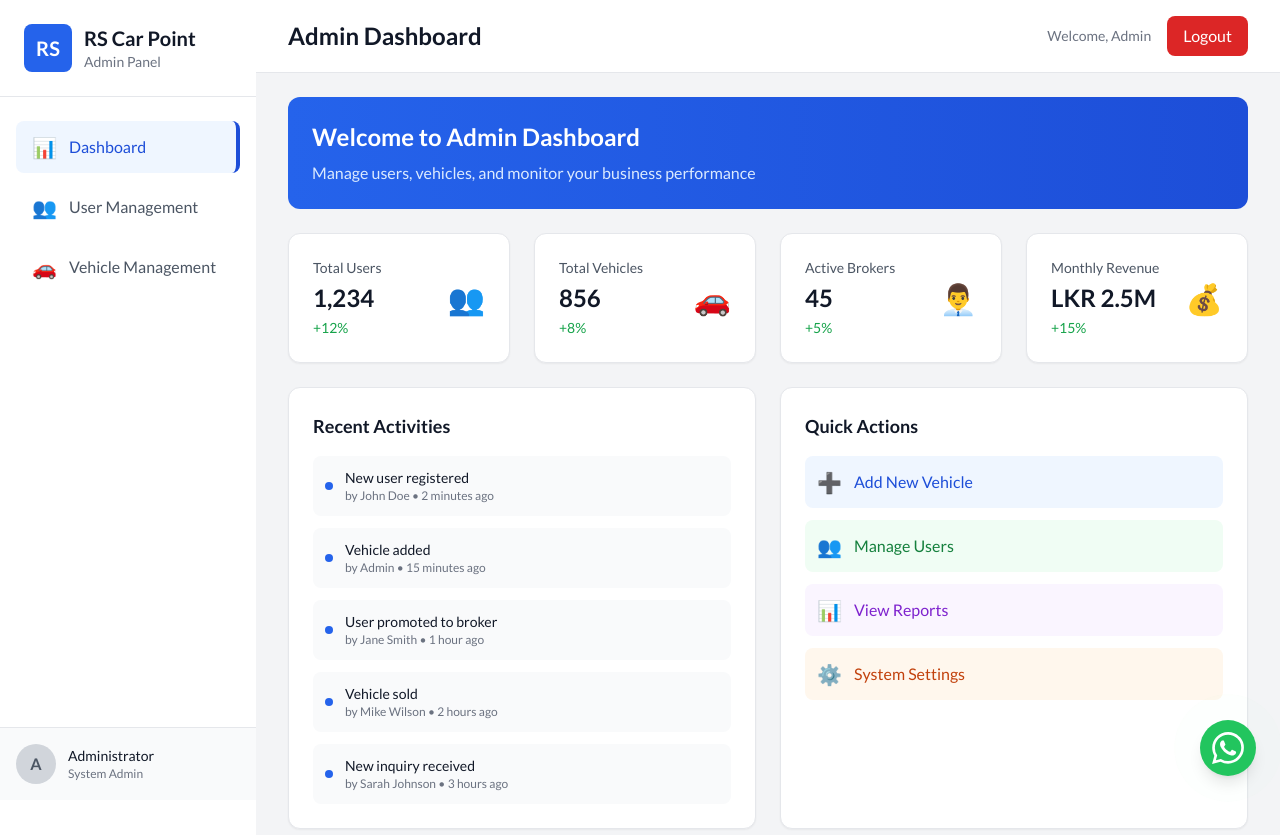
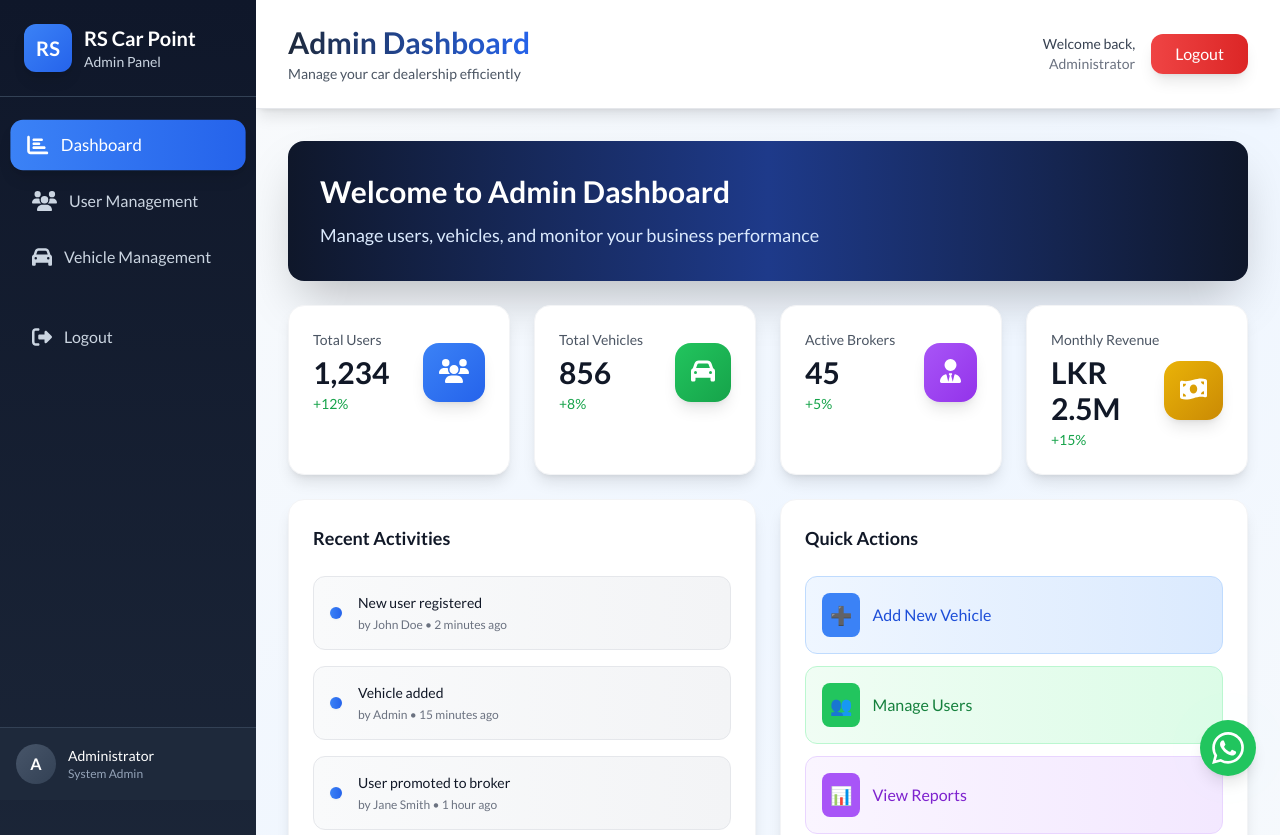
Before and after one commit to Malindup2/RS-CarPoint, a React (Create React App) app in the folder frontend/: page /admin in a window 1280 px wide. Shown: the top 835 px of the page. Built offline with nearby package versions, Linux system fonts and the light colour scheme.

Commit message:
feat: inverntory crud operation completed

```diff
--- a/frontend/package.json
+++ b/frontend/package.json
@@ -3,6 +3,9 @@
   "version": "0.1.0",
   "private": true,
   "dependencies": {
+    "@fortawesome/fontawesome-svg-core": "^6.7.2",
+    "@fortawesome/free-solid-svg-icons": "^6.7.2",
+    "@fortawesome/react-fontawesome": "^0.2.2",
     "@types/react-router-dom": "^5.3.3",
     "cra-template-pwa-typescript": "2.0.0",
     "framer-motion": "^12.18.1",
--- a/frontend/src/components/admin/AdminSidebar.tsx
+++ b/frontend/src/components/admin/AdminSidebar.tsx
@@ -1,28 +1,33 @@
 import React from 'react';
+import { FontAwesomeIcon } from '@fortawesome/react-fontawesome';
+import {
+  faChartBar,
+  faUsers,
+  faCar,
+  faSignOutAlt
+} from '@fortawesome/free-solid-svg-icons';
 
 interface AdminSidebarProps {
   activeTab: string;
   setActiveTab: (tab: string) => void;
 }
 
-const AdminSidebar: React.FC<AdminSidebarProps> = ({ activeTab, setActiveTab }) => {
-  const menuItems = [
-    { id: 'overview', label: 'Dashboard', icon: '📊' },
-    { id: 'users', label: 'User Management', icon: '👥' },
-    { id: 'vehicles', label: 'Vehicle Management', icon: '🚗' },
+const AdminSidebar: React.FC<AdminSidebarProps> = ({ activeTab, setActiveTab }) => {  const menuItems = [
+    { id: 'overview', label: 'Dashboard', icon: faChartBar },
+    { id: 'users', label: 'User Management', icon: faUsers },
+    { id: 'vehicles', label: 'Vehicle Management', icon: faCar },
   ];
 
-  return (
-    <div className="bg-white w-64 min-h-screen shadow-lg">
+  return (    <div className="bg-gradient-to-b from-slate-900 to-slate-800 w-64 min-h-screen shadow-2xl">
       {/* Logo Section */}
-      <div className="p-6 border-b border-gray-200">
+      <div className="p-6 border-b border-slate-700">
         <div className="flex items-center space-x-3">
-          <div className="w-12 h-12 bg-blue-600 rounded-lg flex items-center justify-center">
+          <div className="w-12 h-12 bg-gradient-to-br from-blue-500 to-blue-600 rounded-xl flex items-center justify-center shadow-lg">
             <span className="text-white font-bold text-xl">RS</span>
           </div>
           <div>
-            <h2 className="text-xl font-bold text-gray-900">RS Car Point</h2>
-            <p className="text-sm text-gray-500">Admin Panel</p>
+            <h2 className="text-xl font-bold text-white">RS Car Point</h2>
+            <p className="text-sm text-slate-300">Admin Panel</p>
           </div>
         </div>
       </div>
@@ -34,13 +39,12 @@ const AdminSidebar: React.FC<AdminSidebarProps> = ({ activeTab, setActiveTab })
             <li key={item.id}>
               <button
                 onClick={() => setActiveTab(item.id)}
-                className={`w-full flex items-center space-x-3 px-4 py-3 rounded-lg transition-all duration-200 ${
+                className={`w-full flex items-center space-x-3 px-4 py-3 rounded-xl transition-all duration-200 ${
                   activeTab === item.id
-                    ? 'bg-blue-50 text-blue-700 border-r-4 border-blue-700'
-                    : 'text-gray-600 hover:bg-gray-50 hover:text-gray-900'
+                    ? 'bg-gradient-to-r from-blue-500 to-blue-600 text-white shadow-lg transform scale-105'
+                    : 'text-slate-300 hover:bg-slate-700 hover:text-white hover:transform hover:scale-105'
                 }`}
-              >
-                <span className="text-xl">{item.icon}</span>
+              >                <FontAwesomeIcon icon={item.icon} className="text-xl" />
                 <span className="font-medium">{item.label}</span>
               </button>
             </li>
@@ -48,15 +52,22 @@ const AdminSidebar: React.FC<AdminSidebarProps> = ({ activeTab, setActiveTab })
         </ul>
       </nav>
 
+      {/* Logout Button */}
+      <div className="px-4 mt-8">        <button className="w-full flex items-center space-x-3 px-4 py-3 rounded-xl text-slate-300 hover:bg-red-600 hover:text-white transition-all duration-200">
+          <FontAwesomeIcon icon={faSignOutAlt} className="text-xl" />
+          <span className="font-medium">Logout</span>
+        </button>
+      </div>
+
       {/* Admin Info */}
-      <div className="absolute bottom-0 w-64 p-4 border-t border-gray-200 bg-gray-50">
+      <div className="absolute bottom-0 w-64 p-4 border-t border-slate-700 bg-slate-800">
         <div className="flex items-center space-x-3">
-          <div className="w-10 h-10 bg-gray-300 rounded-full flex items-center justify-center">
-            <span className="text-gray-600 font-bold">A</span>
+          <div className="w-10 h-10 bg-gradient-to-br from-slate-600 to-slate-700 rounded-full flex items-center justify-center">
+            <span className="text-white font-bold">A</span>
           </div>
           <div>
-            <p className="text-sm font-medium text-gray-900">Administrator</p>
-            <p className="text-xs text-gray-500">System Admin</p>
+            <p className="text-sm font-medium text-white">Administrator</p>
+            <p className="text-xs text-slate-400">System Admin</p>
           </div>
         </div>
       </div>
--- a/frontend/src/components/admin/DashboardOverview.tsx
+++ b/frontend/src/components/admin/DashboardOverview.tsx
@@ -1,11 +1,18 @@
 import React from 'react';
+import { FontAwesomeIcon } from '@fortawesome/react-fontawesome';
+import {
+  faUsers,
+  faCar,
+  faUserTie,
+  faMoneyBillWave
+} from '@fortawesome/free-solid-svg-icons';
 
 const DashboardOverview: React.FC = () => {
   const stats = [
-    { label: 'Total Users', value: '1,234', change: '+12%', icon: '👥' },
-    { label: 'Total Vehicles', value: '856', change: '+8%', icon: '🚗' },
-    { label: 'Active Brokers', value: '45', change: '+5%', icon: '👨‍💼' },
-    { label: 'Monthly Revenue', value: 'LKR 2.5M', change: '+15%', icon: '💰' },
+    { label: 'Total Users', value: '1,234', change: '+12%', icon: faUsers, color: 'from-blue-500 to-blue-600' },
+    { label: 'Total Vehicles', value: '856', change: '+8%', icon: faCar, color: 'from-green-500 to-green-600' },
+    { label: 'Active Brokers', value: '45', change: '+5%', icon: faUserTie, color: 'from-purple-500 to-purple-600' },
+    { label: 'Monthly Revenue', value: 'LKR 2.5M', change: '+15%', icon: faMoneyBillWave, color: 'from-yellow-500 to-yellow-600' },
   ];
 
   const recentActivities = [
@@ -17,65 +24,64 @@ const DashboardOverview: React.FC = () => {
   ];
 
   return (
-    <div className="space-y-6">
-      {/* Welcome Section */}
-      <div className="bg-gradient-to-r from-blue-600 to-blue-700 rounded-xl p-6 text-white">
-        <h2 className="text-2xl font-bold mb-2">Welcome to Admin Dashboard</h2>
-        <p className="text-blue-100">Manage users, vehicles, and monitor your business performance</p>
-      </div>
-
-      {/* Stats Grid */}
+    <div className="space-y-6">      {/* Welcome Section */}
+      <div className="bg-gradient-to-r from-slate-900 via-blue-900 to-slate-900 rounded-2xl p-8 text-white shadow-2xl">
+        <h2 className="text-3xl font-bold mb-3">Welcome to Admin Dashboard</h2>
+        <p className="text-blue-100 text-lg">Manage users, vehicles, and monitor your business performance</p>
+      </div>{/* Stats Grid */}
       <div className="grid grid-cols-1 md:grid-cols-2 lg:grid-cols-4 gap-6">
         {stats.map((stat, index) => (
-          <div key={index} className="bg-white rounded-xl p-6 shadow-sm border border-gray-200">
+          <div key={index} className="bg-white rounded-2xl p-6 shadow-lg border border-gray-100 hover:shadow-xl transition-all duration-300">
             <div className="flex items-center justify-between">
               <div>
                 <p className="text-sm text-gray-600 mb-1">{stat.label}</p>
-                <p className="text-2xl font-bold text-gray-900">{stat.value}</p>
-                <p className="text-sm text-green-600 mt-1">{stat.change}</p>
+                <p className="text-3xl font-bold text-gray-900">{stat.value}</p>
+                <p className="text-sm text-green-600 mt-1 font-medium">{stat.change}</p>
+              </div>              <div className={`p-4 rounded-2xl bg-gradient-to-br ${stat.color} shadow-lg`}>
+                <FontAwesomeIcon icon={stat.icon} className="text-2xl text-white" />
               </div>
-              <div className="text-3xl">{stat.icon}</div>
             </div>
           </div>
         ))}
       </div>
 
       {/* Recent Activities and Quick Actions */}
-      <div className="grid grid-cols-1 lg:grid-cols-2 gap-6">
-        {/* Recent Activities */}
-        <div className="bg-white rounded-xl p-6 shadow-sm border border-gray-200">
-          <h3 className="text-lg font-bold text-gray-900 mb-4">Recent Activities</h3>
-          <div className="space-y-3">
+      <div className="grid grid-cols-1 lg:grid-cols-2 gap-6">        {/* Recent Activities */}
+        <div className="bg-white rounded-2xl p-6 shadow-lg border border-gray-100">
+          <h3 className="text-lg font-bold text-gray-900 mb-6">Recent Activities</h3>
+          <div className="space-y-4">
             {recentActivities.map((activity, index) => (
-              <div key={index} className="flex items-center space-x-3 p-3 bg-gray-50 rounded-lg">
-                <div className="w-2 h-2 bg-blue-600 rounded-full"></div>
+              <div key={index} className="flex items-center space-x-4 p-4 bg-gradient-to-r from-gray-50 to-gray-100 rounded-xl border border-gray-200">
+                <div className="w-3 h-3 bg-gradient-to-r from-blue-500 to-blue-600 rounded-full shadow-sm"></div>
                 <div className="flex-1">
                   <p className="text-sm font-medium text-gray-900">{activity.action}</p>
-                  <p className="text-xs text-gray-500">by {activity.user} • {activity.time}</p>
+                  <p className="text-xs text-gray-500 mt-1">by {activity.user} • {activity.time}</p>
                 </div>
               </div>
             ))}
           </div>
-        </div>
-
-        {/* Quick Actions */}
-        <div className="bg-white rounded-xl p-6 shadow-sm border border-gray-200">
-          <h3 className="text-lg font-bold text-gray-900 mb-4">Quick Actions</h3>
+        </div>{/* Quick Actions */}
+        <div className="bg-white rounded-2xl p-6 shadow-lg border border-gray-100">
+          <h3 className="text-lg font-bold text-gray-900 mb-6">Quick Actions</h3>
           <div className="space-y-3">
-            <button className="w-full flex items-center space-x-3 p-3 bg-blue-50 hover:bg-blue-100 rounded-lg transition duration-200">
-              <span className="text-xl">➕</span>
+            <button className="w-full flex items-center space-x-3 p-4 bg-gradient-to-r from-blue-50 to-blue-100 hover:from-blue-100 hover:to-blue-200 rounded-xl transition-all duration-200 border border-blue-200">              <div className="p-2 bg-blue-500 rounded-lg">
+                <span className="text-lg text-white">➕</span>
+              </div>
               <span className="font-medium text-blue-700">Add New Vehicle</span>
             </button>
-            <button className="w-full flex items-center space-x-3 p-3 bg-green-50 hover:bg-green-100 rounded-lg transition duration-200">
-              <span className="text-xl">👥</span>
+            <button className="w-full flex items-center space-x-3 p-4 bg-gradient-to-r from-green-50 to-green-100 hover:from-green-100 hover:to-green-200 rounded-xl transition-all duration-200 border border-green-200">              <div className="p-2 bg-green-500 rounded-lg">
+                <span className="text-lg text-white">👥</span>
+              </div>
               <span className="font-medium text-green-700">Manage Users</span>
             </button>
-            <button className="w-full flex items-center space-x-3 p-3 bg-purple-50 hover:bg-purple-100 rounded-lg transition duration-200">
-              <span className="text-xl">📊</span>
+            <button className="w-full flex items-center space-x-3 p-4 bg-gradient-to-r from-purple-50 to-purple-100 hover:from-purple-100 hover:to-purple-200 rounded-xl transition-all duration-200 border border-purple-200">              <div className="p-2 bg-purple-500 rounded-lg">
+                <span className="text-lg text-white">📊</span>
+              </div>
               <span className="font-medium text-purple-700">View Reports</span>
             </button>
-            <button className="w-full flex items-center space-x-3 p-3 bg-orange-50 hover:bg-orange-100 rounded-lg transition duration-200">
-              <span className="text-xl">⚙️</span>
+            <button className="w-full flex items-center space-x-3 p-4 bg-gradient-to-r from-orange-50 to-orange-100 hover:from-orange-100 hover:to-orange-200 rounded-xl transition-all duration-200 border border-orange-200">              <div className="p-2 bg-orange-500 rounded-lg">
+                <span className="text-lg text-white">⚙️</span>
+              </div>
               <span className="font-medium text-orange-700">System Settings</span>
             </button>
           </div>
--- a/frontend/src/pages/AdminDashboard.tsx
+++ b/frontend/src/pages/AdminDashboard.tsx
@@ -21,23 +21,27 @@ const AdminDashboard: React.FC = () => {
     }
   };
 
-  return (
-    <div className="min-h-screen bg-gray-100 flex">
+  return (    <div className="min-h-screen bg-gradient-to-br from-slate-100 via-blue-50 to-slate-100 flex">
       {/* Sidebar */}
       <AdminSidebar activeTab={activeTab} setActiveTab={setActiveTab} />
 
       {/* Main Content */}
-      <div className="flex-1 flex flex-col overflow-hidden">
-        {/* Header */}
-        <header className="bg-white shadow-sm border-b border-gray-200">
-          <div className="max-w-7xl mx-auto py-4 px-4 sm:px-6 lg:px-8">
+      <div className="flex-1 flex flex-col overflow-hidden">        {/* Header */}
+        <header className="bg-white shadow-lg border-b border-gray-200 backdrop-blur-sm">
+          <div className="max-w-7xl mx-auto py-6 px-4 sm:px-6 lg:px-8">
             <div className="flex justify-between items-center">
-              <h1 className="text-2xl font-bold text-gray-900">
-                Admin Dashboard
-              </h1>
+              <div>
+                <h1 className="text-3xl font-bold bg-gradient-to-r from-slate-800 to-blue-600 bg-clip-text text-transparent">
+                  Admin Dashboard
+                </h1>
+                <p className="text-sm text-gray-600 mt-1">Manage your car dealership efficiently</p>
+              </div>
               <div className="flex items-center space-x-4">
-                <span className="text-sm text-gray-500">Welcome, Admin</span>
-                <button className="bg-red-600 hover:bg-red-700 text-white px-4 py-2 rounded-lg transition duration-200">
+                <div className="text-right">
+                  <p className="text-sm font-medium text-gray-700">Welcome back,</p>
+                  <p className="text-sm text-gray-500">Administrator</p>
+                </div>
+                <button className="bg-gradient-to-r from-red-500 to-red-600 hover:from-red-600 hover:to-red-700 text-white px-6 py-2 rounded-xl transition-all duration-200 shadow-lg hover:shadow-xl transform hover:-translate-y-0.5">
                   Logout
                 </button>
               </div>
@@ -46,8 +50,8 @@ const AdminDashboard: React.FC = () => {
         </header>
 
         {/* Content Area */}
-        <main className="flex-1 overflow-x-hidden overflow-y-auto bg-gray-100">
-          <div className="max-w-7xl mx-auto py-6 px-4 sm:px-6 lg:px-8">
+        <main className="flex-1 overflow-x-hidden overflow-y-auto bg-gradient-to-br from-slate-50 via-blue-50 to-slate-50">
+          <div className="max-w-7xl mx-auto py-8 px-4 sm:px-6 lg:px-8">
             <motion.div
               key={activeTab}
               initial={{ opacity: 0, y: 20 }}
--- a/frontend/src/pages/Login.tsx
+++ b/frontend/src/pages/Login.tsx
@@ -1,6 +1,8 @@
 import React, { useState } from 'react';
 import { motion } from 'framer-motion';
 import { Link } from 'react-router-dom';
+import { FontAwesomeIcon } from '@fortawesome/react-fontawesome';
+import { faArrowLeft } from '@fortawesome/free-solid-svg-icons';
 
 const Login: React.FC = () => {
   const [formData, setFormData] = useState({
@@ -129,14 +131,11 @@ const Login: React.FC = () => {
         </motion.div>
 
         {/* Back to Home */}
-        <div className="text-center mt-6">
-          <Link
+        <div className="text-center mt-6">          <Link
             to="/"
             className="inline-flex items-center text-white hover:text-blue-200 transition-colors duration-200"
           >
-            <svg className="w-5 h-5 mr-2" fill="none" stroke="currentColor" viewBox="0 0 24 24">
-              <path strokeLinecap="round" strokeLinejoin="round" strokeWidth={2} d="M10 19l-7-7m0 0l7-7m-7 7h18" />
-            </svg>
+            <FontAwesomeIcon icon={faArrowLeft} className="w-5 h-5 mr-2" />
             Back to Home
           </Link>
         </div>
```
Also changed, not shown: frontend/src/components/admin/UserManagement.tsx (+78 -58 lines), frontend/src/components/admin/VehicleManagement.tsx (+92 -80 lines), 1 other file (tests, documents, lock files or other folders).
